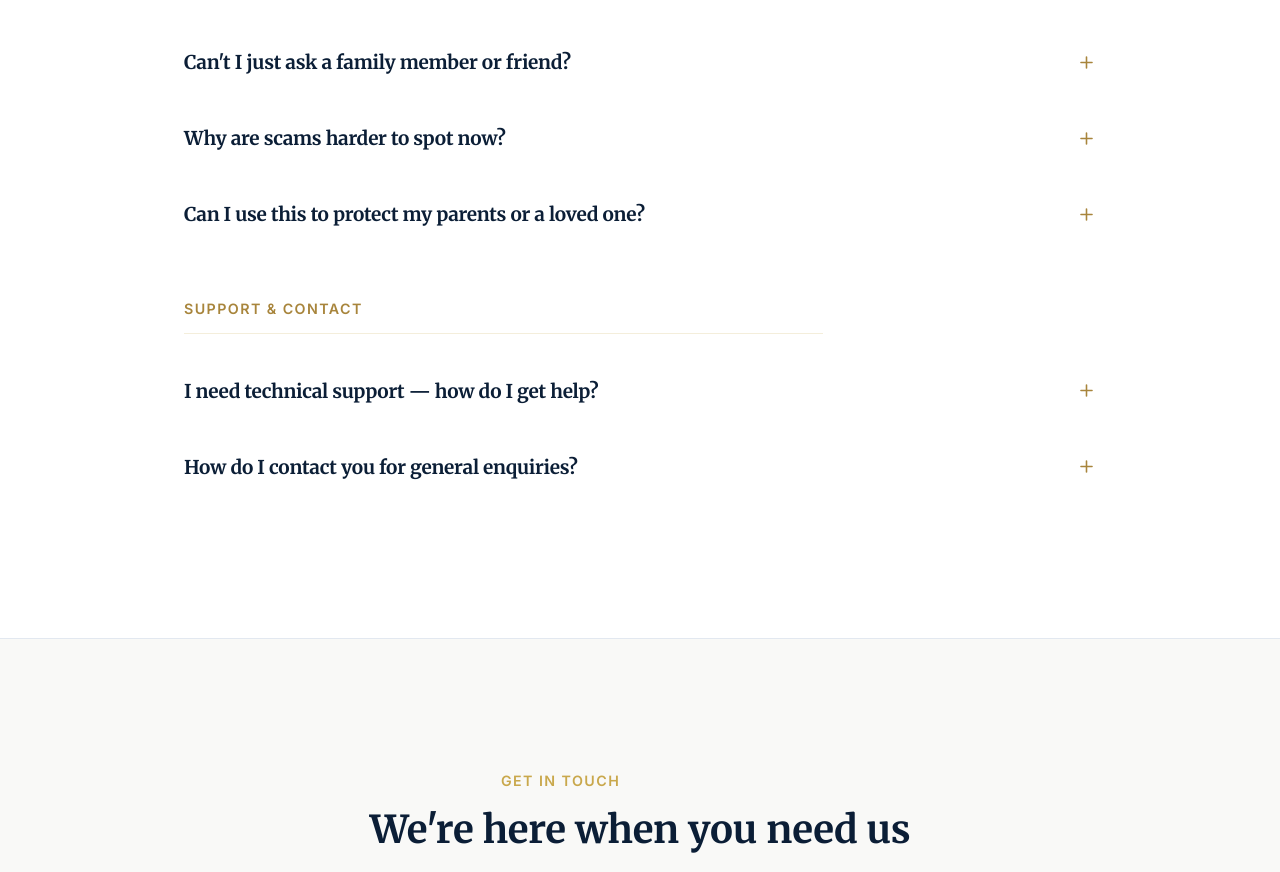
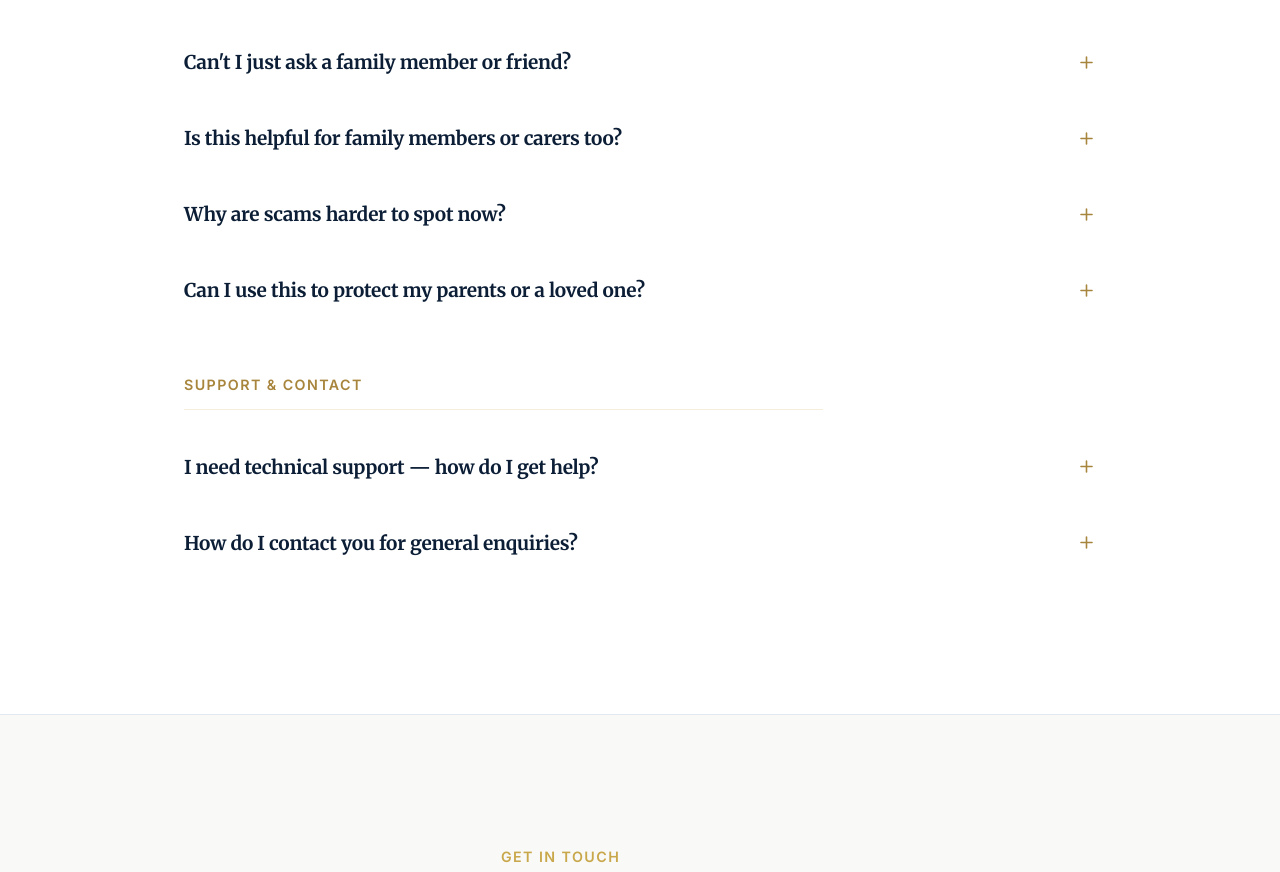
Before and after one commit to krowan444/Second-Look-Protect, a React (Vite) app: page / in a window 1280 px wide. Shown: the part 9324-10196 px from the top of the page. Built offline with nearby package versions, Linux system fonts and the light colour scheme; no server answers.

Commit message:
Add new FAQ: Is this helpful for family members or carers too?

```diff
--- a/src/components/FAQAccordion.tsx
+++ b/src/components/FAQAccordion.tsx
@@ -143,6 +143,15 @@ const FAQ_GROUPS: FAQGroup[] = [
                 ),
             },
             {
+                question: 'Is this helpful for family members or carers too?',
+                answer: (
+                    <>
+                        <p className="mb-3">Yes. Many families and carers use Second Look Protect to feel reassured that their loved one has a safe, independent place to check messages, emails, or online situations.</p>
+                        <p>It helps reduce worry while supporting confidence, independence, and peace of mind for everyone involved.</p>
+                    </>
+                ),
+            },
+            {
                 question: 'Why are scams harder to spot now?',
                 answer: (
                     <>
```
